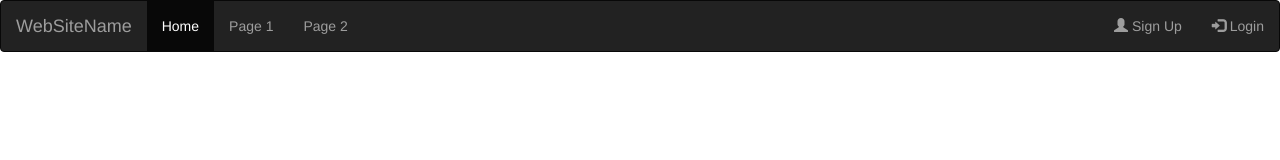
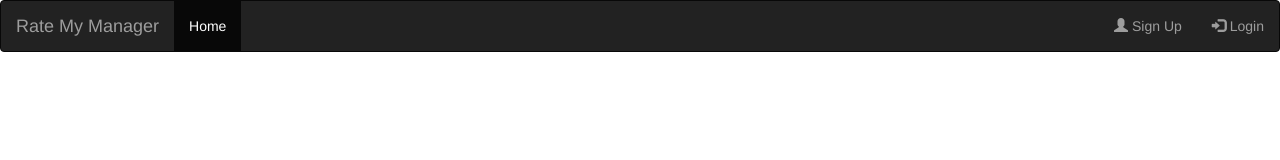
Before and after one commit to Roman5987/RMM, a plain HTML site: page dashboard.html in a window 1280 px wide. Drawn offline with nearby package versions, Linux system fonts and the light colour scheme.

Commit message:
fuck that ship

```diff
--- a/dashboard.html
+++ b/dashboard.html
@@ -3,7 +3,7 @@
 	<head>
 		<meta http-equiv="content-type" content="text/html; charset=UTF-8">
 		<meta charset="utf-8">
-		<title>Bootstrap Login Form</title>
+		<title>Rate My Manager</title>
 		<meta name="generator" content="Bootply" />
 		<meta name="viewport" content="width=device-width, initial-scale=1, maximum-scale=1">
 		<link href="css/bootstrap.css" rel="stylesheet">
@@ -17,12 +17,10 @@
 	<nav class="navbar navbar-inverse">
   <div class="container-fluid">
     <div class="navbar-header">
-      <a class="navbar-brand" href="#">WebSiteName</a>
+      <a class="navbar-brand" href="#">Rate My Manager</a>
     </div>
     <ul class="nav navbar-nav">
       <li class="active"><a href="#">Home</a></li>
-      <li><a href="#">Page 1</a></li>
-      <li><a href="#">Page 2</a></li>
     </ul>
     <ul class="nav navbar-nav navbar-right">
       <li><a href="#"><span class="glyphicon glyphicon-user"></span> Sign Up</a></li>
```
Also changed, not shown: 1 other file.
